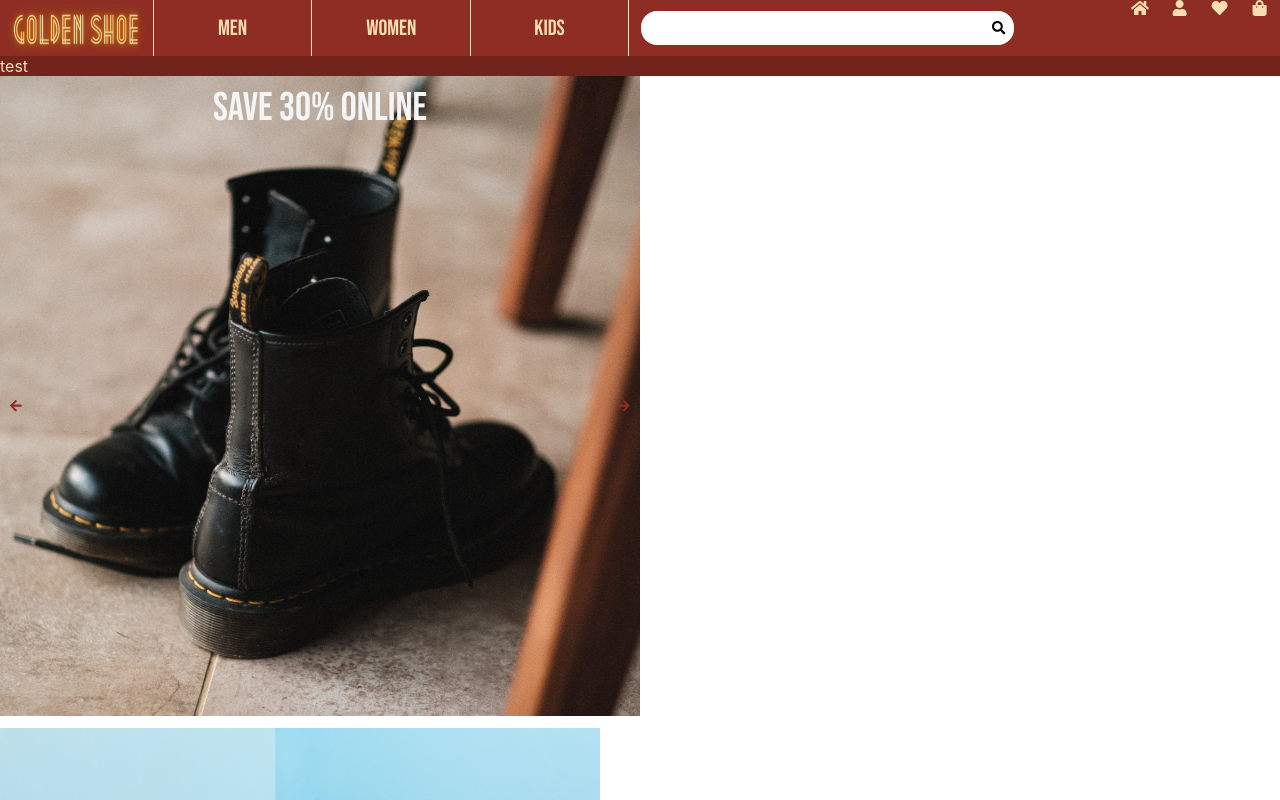
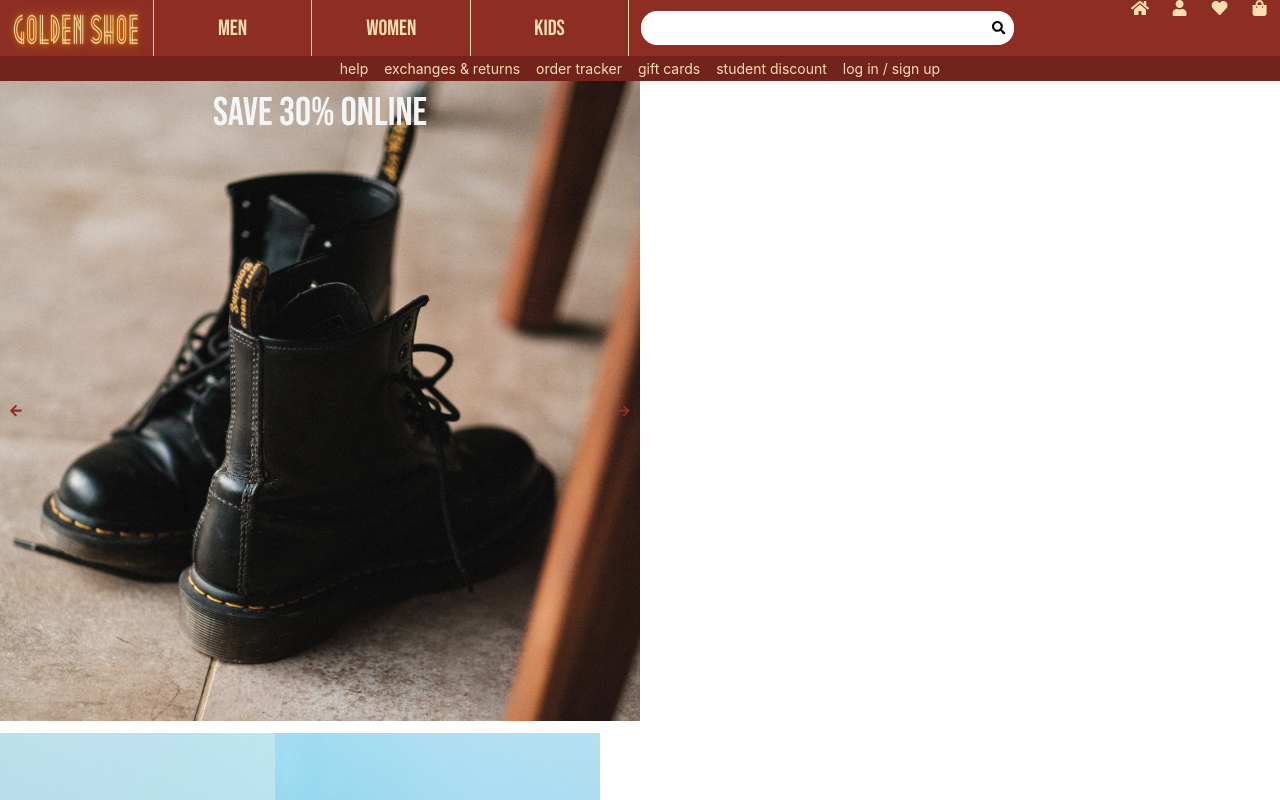
Before and after one commit to patchinator/golden_shoe, a Next.js app: page / in a window 1280 px wide. Shown: the top 800 px of the page. Built offline with nearby package versions, Linux system fonts and the light colour scheme; a web font is replaced by a local one.

Commit message:
finished styling on navbar large display

```diff
--- a/components/Header/Navbar.js
+++ b/components/Header/Navbar.js
@@ -140,7 +140,12 @@ const Navbar = () => {
       </div>
 
       <div className={style.navbar_bottom}>
-        <div>test</div>
+        <div>help</div>
+        <div>exchanges & returns</div>
+        <div>order tracker</div>
+        <div>gift cards</div>
+        <div>student discount</div>
+        <div>log in / sign up</div>
       </div>
     </nav>
   );
--- a/components/Header/Navbar.module.scss
+++ b/components/Header/Navbar.module.scss
@@ -154,5 +154,18 @@
 
   .navbar_bottom {
     background: $color_primary_two;
+    display: flex;
+    justify-content: center;
+    font-size: 14px;
+
+    div {
+      margin: 0.25rem 0.5rem 0.25rem 0.5rem;
+      cursor: pointer;
+      transition: 80ms ease-in;
+
+      &:hover {
+        color: white;
+      }
+    }
   }
 }
```
